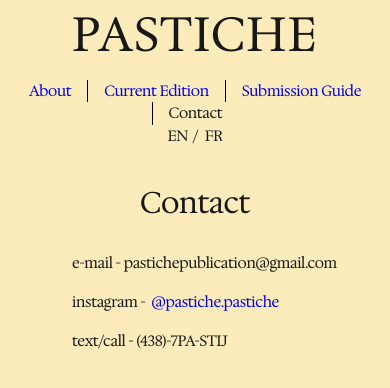
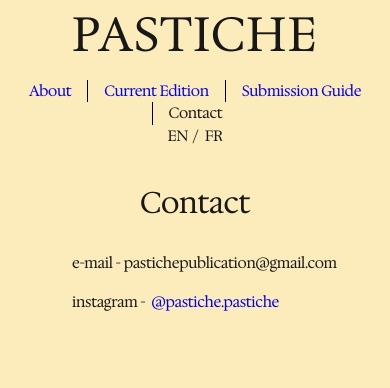
Before and after one commit to AdamHoK/petrol-anise, a Vue app in the folder petrol-anise/: page /contact in a window 390 px wide. Shown: the top 388 px of the page. Built offline with nearby package versions, Linux system fonts and the light colour scheme.

Commit message:
Removed phone num

```diff
--- a/petrol-anise/src/views/Contact.vue
+++ b/petrol-anise/src/views/Contact.vue
@@ -4,7 +4,6 @@ const { t } = useI18n();
 
 const email = "pastichepublication@gmail.com";
 const instagram = "@pastiche.pastiche";
-const phoneNumber = "(438)-7PA-STIJ";
 
 </script>
 
@@ -15,7 +14,6 @@ const phoneNumber = "(438)-7PA-STIJ";
     <ul>
       <li>{{t('contact.email')}} - {{ email }}</li>
       <li>{{t('contact.instagram')}} - <a :href="t('contact.instagram_link')" >{{ instagram }}</a></li>
-      <li>{{t('contact.phone')}} - {{ phoneNumber }}</li>
     </ul>
   </div>
 </template>
```
